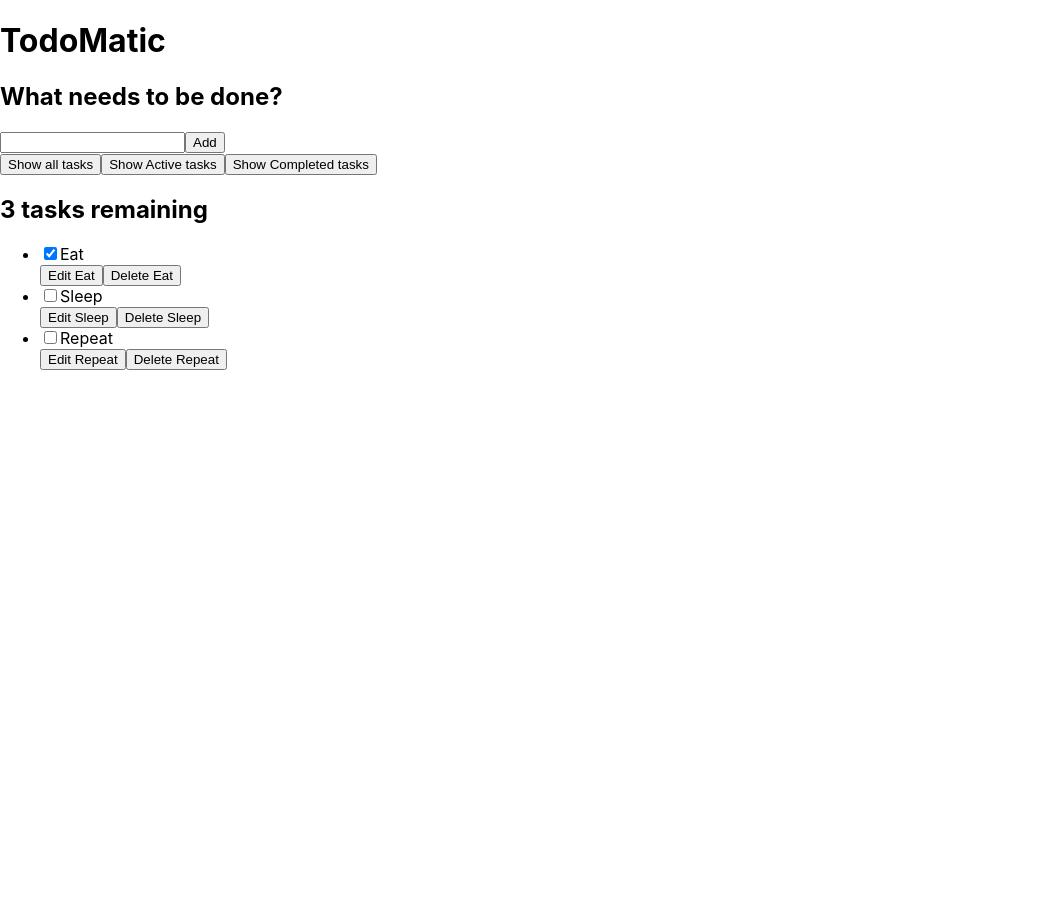
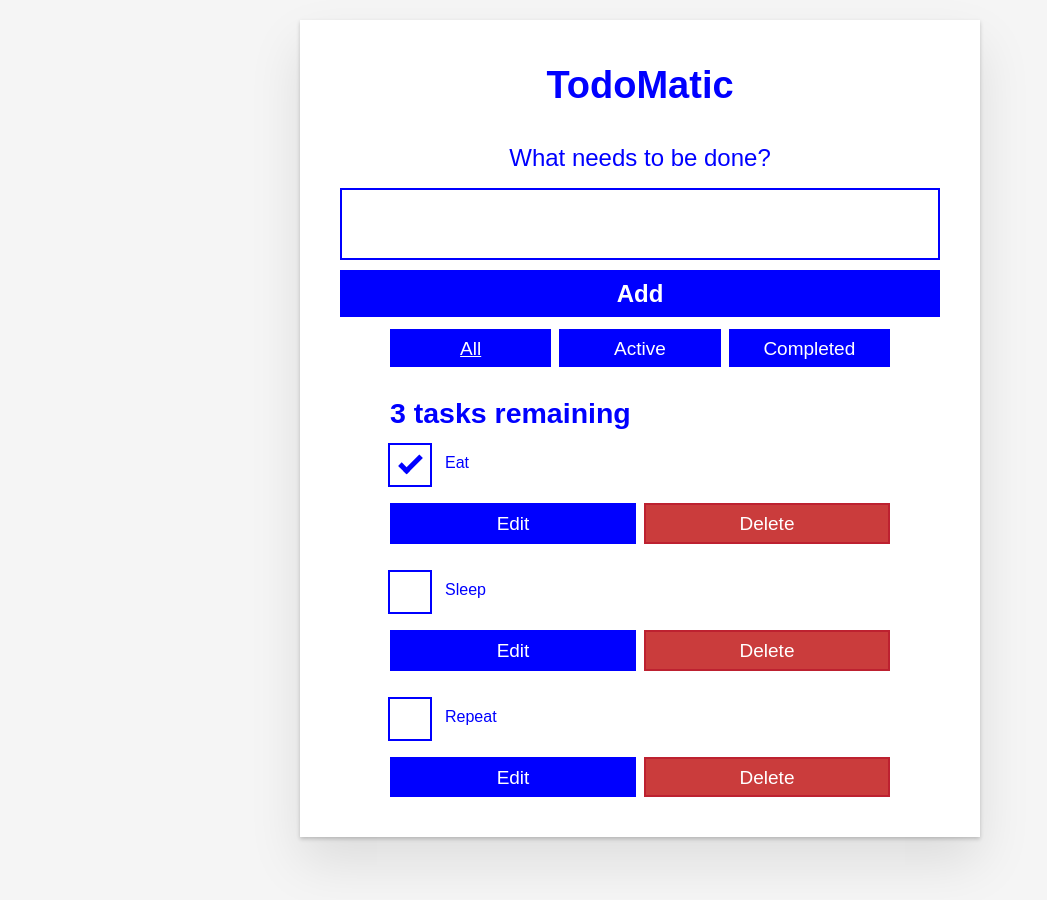
Before and after one commit to Georgechisom/todo-app, a React (Create React App) app: page / in a window 1280 px wide. Shown: the top 900 px of the page, without its empty margins (0-1047 px from the left). Before the commit the page ends 800 px from the top, so only its background shows below. Built offline with nearby package versions, Linux system fonts and the light colour scheme.

Commit message:
index.css updated

```diff
--- a/src/index.css
+++ b/src/index.css
@@ -1,13 +1,302 @@
+/* Resets */
+*,
+*::before,
+*::after {
+  box-sizing: border-box;
+}
+*:focus-visible {
+  outline: 3px dashed #228bec;
+  outline-offset: 0;
+}
+html {
+  font: 62.5% / 1.15 sans-serif;
+}
+h1,
+h2 {
+  margin-bottom: 0;
+  color: blue;
+}
+ul {
+  list-style: none;
+  padding: 0;
+}
+button {
+  -moz-osx-font-smoothing: inherit;
+  -webkit-font-smoothing: inherit;
+  appearance: none;
+  background: transparent;
+  border: none;
+  color: inherit;
+  font: inherit;
+  line-height: normal;
+  margin: 0;
+  overflow: visible;
+  padding: 0;
+  width: auto;
+}
+button::-moz-focus-inner {
+  border: 0;
+}
+button,
+input,
+optgroup,
+select,
+textarea {
+  font-family: inherit;
+  font-size: 100%;
+  line-height: 1.15;
+  margin: 0;
+}
+button,
+input {
+  overflow: visible;
+}
+input[type="text"] {
+  border-radius: 0;
+  border: 2px solid blue;
+}
 body {
+  background-color: #f5f5f5;
+  color: blue;
+  font:
+    1.6rem/1.25 Arial,
+    sans-serif;
+  margin: 0 auto;
+  max-width: 68rem;
+  width: 100%;
+}
+@media screen and (min-width: 620px) {
+  body {
+    font-size: 1.9rem;
+    line-height: 1.31579;
+    color: blue;
+  }
+}
+/* End resets */
+/* Global styles */
+.form-group > input[type="text"] {
+  display: inline-block;
+  margin-top: 0.4rem;
+}
+.btn {
+  border: 0.2rem solid blue;
+  cursor: pointer;
+  padding: 0.8rem 1rem 0.7rem;
+  text-transform: capitalize;
+  background-color: blue;
+  color: white;
+}
+.btn.toggle-btn {
+  border-color: blue;
+  border-width: 1px;
+}
+.btn.toggle-btn[aria-pressed="true"] {
+  border-color: blue;
+  text-decoration: underline;
+}
+.btn__danger {
+  background-color: #ca3c3c;
+  border-color: #bd2130;
+  color: #fff;
+}
+.btn__filter {
+  border-color: lightgrey;
+}
+.btn__primary {
+  background-color: blue;
+  color: #fff;
+  font-weight: 550;
+}
+.btn-group {
+  display: flex;
+  justify-content: space-between;
+}
+.btn-group > * {
+  flex: 1 1 49%;
+}
+.btn-group > * + * {
+  margin-left: 0.8rem;
+}
+.label-wrapper {
+  flex: 0 0 100%;
   margin: 0;
-  font-family: -apple-system, BlinkMacSystemFont, 'Segoe UI', 'Roboto', 'Oxygen',
-    'Ubuntu', 'Cantarell', 'Fira Sans', 'Droid Sans', 'Helvetica Neue',
-    sans-serif;
+  text-align: center;
+}
+.visually-hidden {
+  clip: rect(1px 1px 1px 1px);
+  clip: rect(1px, 1px, 1px, 1px);
+  height: 1px;
+  overflow: hidden;
+  position: absolute !important;
+  white-space: nowrap;
+  width: 1px;
+}
+[class*="stack"] > * {
+  margin-bottom: 0;
+  margin-top: 0;
+}
+.stack-small > * + * {
+  margin-top: 1.25rem;
+}
+.stack-large > * + * {
+  margin-top: 2.5rem;
+}
+@media screen and (min-width: 550px) {
+  .stack-small > * + * {
+    margin-top: 1.4rem;
+  }
+  .stack-large > * + * {
+    margin-top: 2.8rem;
+  }
+}
+.stack-exception {
+  margin-top: 1.2rem;
+}
+/* End global styles */
+/* General app styles */
+.todoapp {
+  background: #fff;
+  box-shadow:
+    0 2px 4px 0 rgb(0 0 0 / 20%),
+    0 2.5rem 5rem 0 rgb(0 0 0 / 10%);
+  margin: 2rem 0 10rem 0;
+  padding: 1rem;
+  position: relative;
+}
+@media screen and (min-width: 550px) {
+  .todoapp {
+    padding: 4rem;
+  }
+}
+.todoapp > * {
+  margin-left: auto;
+  margin-right: auto;
+  max-width: 50rem;
+}
+.todoapp > form {
+  max-width: 100%;
+}
+.todoapp > h1 {
+  display: block;
+  margin: 0;
+  margin-bottom: 1rem;
+  max-width: 100%;
+  text-align: center;
+}
+.label__lg {
+  line-height: 1.01567;
+  font-weight: 300;
+  margin-bottom: 1rem;
+  padding: 0.8rem;
+  text-align: center;
+}
+.input__lg {
+  border: 2px solid #000;
+  padding: 2rem;
+}
+.input__lg:focus-visible {
+  border-color: #4d4d4d;
+  box-shadow: inset 0 0 0 2px;
+}
+[class*="__lg"] {
+  display: inline-block;
+  font-size: 1.9rem;
+  width: 100%;
+}
+[class*="__lg"]:not(:last-child) {
+  margin-bottom: 1rem;
+}
+@media screen and (min-width: 620px) {
+  [class*="__lg"] {
+    font-size: 2.4rem;
+  }
+}
+/* End general app styles */
+/* Todo item styles */
+.todo {
+  display: flex;
+  flex-direction: row;
+  flex-wrap: wrap;
+}
+.todo > * {
+  flex: 0 0 100%;
+}
+.todo-text {
+  border: 2px solid #565656;
+  min-height: 4.4rem;
+  padding: 0.4rem 0.8rem;
+  width: 100%;
+}
+.todo-text:focus-visible {
+  box-shadow: inset 0 0 0 2px;
+}
+/* End todo item styles */
+/* Checkbox styles */
+.c-cb {
   -webkit-font-smoothing: antialiased;
-  -moz-osx-font-smoothing: grayscale;
+  box-sizing: border-box;
+  clear: left;
+  display: block;
+  font-family: Arial, sans-serif;
+  font-size: 1.6rem;
+  font-weight: 400;
+  line-height: 1.25;
+  min-height: 44px;
+  padding-left: 40px;
+  position: relative;
 }
-
-code {
-  font-family: source-code-pro, Menlo, Monaco, Consolas, 'Courier New',
-    monospace;
+.c-cb > label::before,
+.c-cb > input[type="checkbox"] {
+  box-sizing: border-box;
+  height: 44px;
+  left: -2px;
+  top: -2px;
+  width: 44px;
 }
+.c-cb > input[type="checkbox"] {
+  -webkit-font-smoothing: antialiased;
+  cursor: pointer;
+  margin: 0;
+  opacity: 0;
+  position: absolute;
+  z-index: 1;
+}
+.c-cb > label {
+  cursor: pointer;
+  display: inline-block;
+  font-family: inherit;
+  font-size: inherit;
+  line-height: inherit;
+  margin-bottom: 0;
+  padding: 8px 15px 5px;
+  touch-action: manipulation;
+}
+.c-cb > label::before {
+  background: transparent;
+  border: 2px solid currentcolor;
+  content: "";
+  position: absolute;
+}
+.c-cb > input[type="checkbox"]:focus-visible + label::before {
+  border-width: 4px;
+  outline: 3px dashed #228bec;
+}
+.c-cb > label::after {
+  background: transparent;
+  border: solid;
+  border-width: 0 0 5px 5px;
+  border-top-color: transparent;
+  box-sizing: content-box;
+  content: "";
+  height: 7px;
+  left: 9px;
+  opacity: 0;
+  position: absolute;
+  top: 11px;
+  transform: rotate(-45deg);
+  width: 18px;
+}
+.c-cb > input[type="checkbox"]:checked + label::after {
+  opacity: 1;
+}
+/* End checkbox styles */
```
